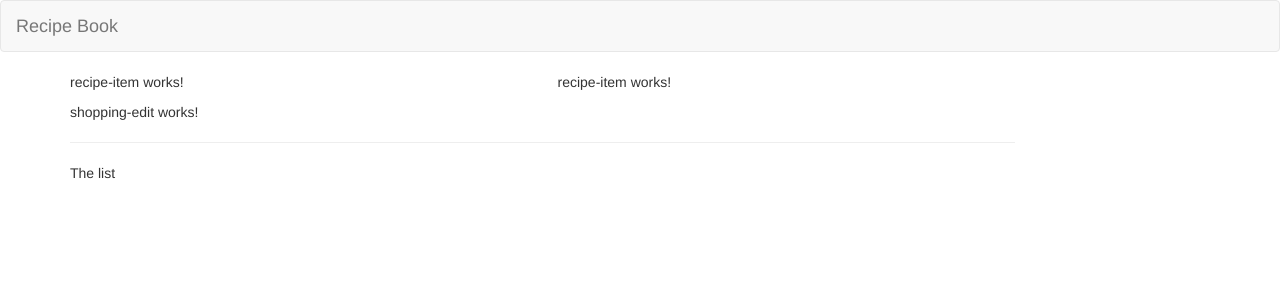
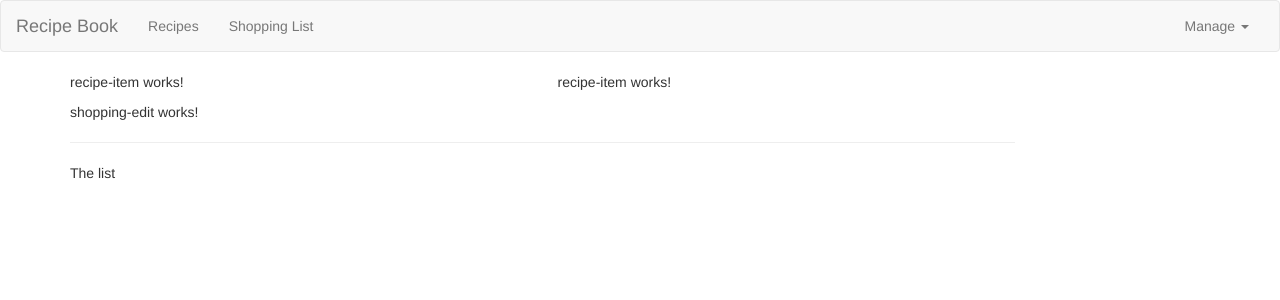
Before and after one commit to alicecroce/the-recipe-book, an Angular app: page / in a window 1280 px wide. Shown: the top 300 px of the page. Built offline with nearby package versions, Linux system fonts and the light colour scheme.

Commit message:
Settings links in the navigation bar

```diff
--- a/src/app/header/header.component.html
+++ b/src/app/header/header.component.html
@@ -3,5 +3,22 @@
     <div class="navbar-header">
       <a href="#" class="navbar-brand">Recipe Book</a>
     </div>
+    <div class="collapse navbar-collapse">
+      <ul class="nav navbar-nav">
+        <li><a href="#">Recipes</a></li>
+        <li><a href="#">Shopping List</a></li>
+      </ul>
+      <ul class="nav navbar-nav navbar-right">
+        <li class="dropdown">
+          <a href="#" class="dropdown-toggle" role="button"
+            >Manage <span class="caret"></span
+          ></a>
+          <ul class="dropdown-menu">
+            <li><a href="#">Save Data</a></li>
+            <li><a href="#">Fetch Data</a></li>
+          </ul>
+        </li>
+      </ul>
+    </div>
   </div>
 </nav>
```
